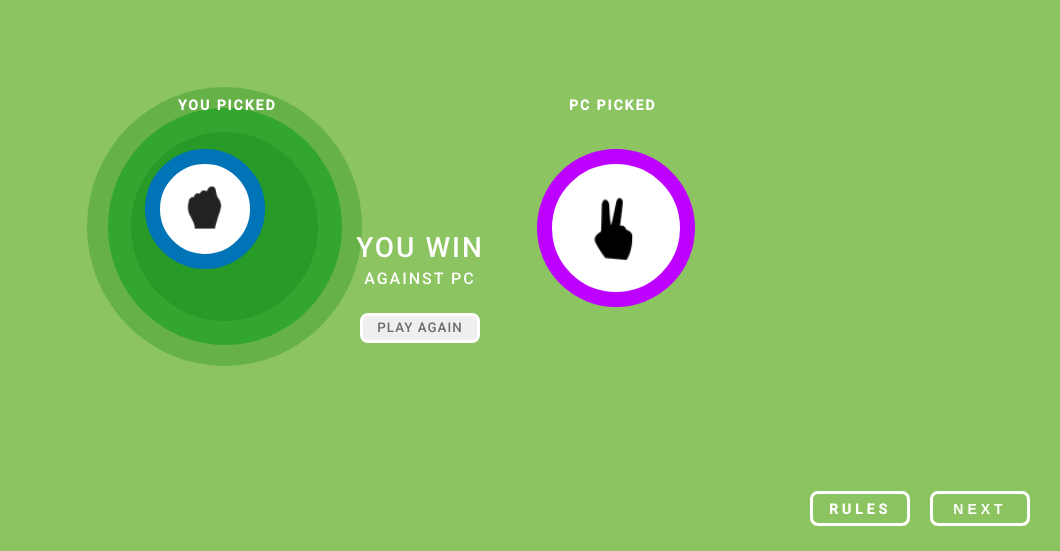
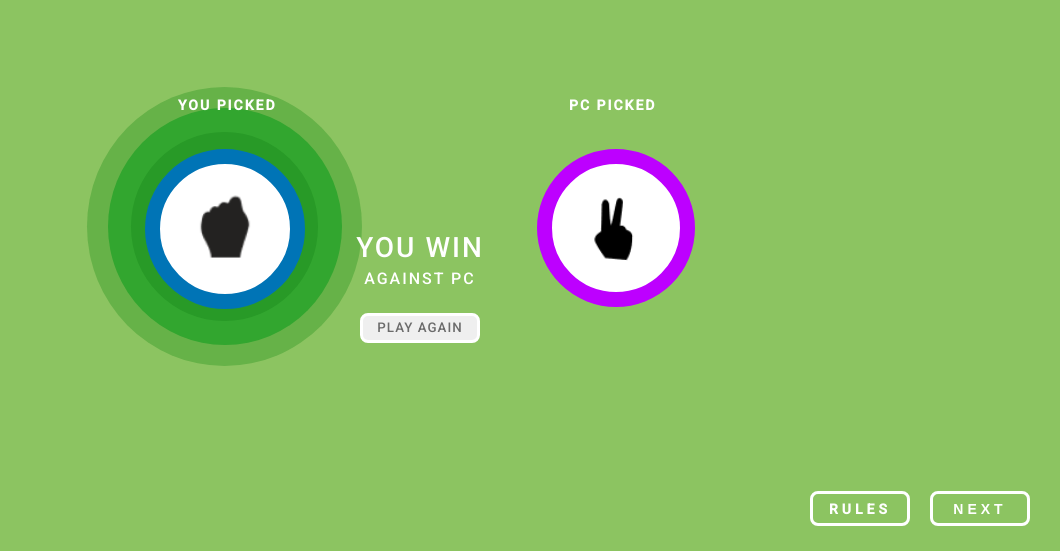
Before and after one commit to tejask2001/RockPaperScissor, a plain HTML site: page index.html in a window 1280 px wide. Both pictures are taken after a click on the element 525 px from the left and 396 px from the top of the page. Shown: the part 249-800 px from the top of the page, without its empty margins (220-1280 px from the left). Drawn offline with Linux system fonts and the light colour scheme; a web font is replaced by a local one.

Commit message:
Rock Paper Scissor

```diff
--- a/game.js
+++ b/game.js
@@ -36,6 +36,8 @@ youSelect.forEach((element) => {
     triangle.style.display = "none";
     element.style.display = "block";
     element.classList.add("yourChoice");
+    element.style.height = "130px";
+    element.style.width = "130px";
     youPickMsg.style.display = "flex";
     var selectedDiv = pcHands[x];
     setTimeout(() => {
--- a/homepage.css
+++ b/homepage.css
@@ -279,8 +279,6 @@ li p {
 .yourChoice {
   left: 0%;
   top: 20%;
-  height:"130px";
-  width : "130px";
 }
 .pc-hand {
   height: 128px;
```
